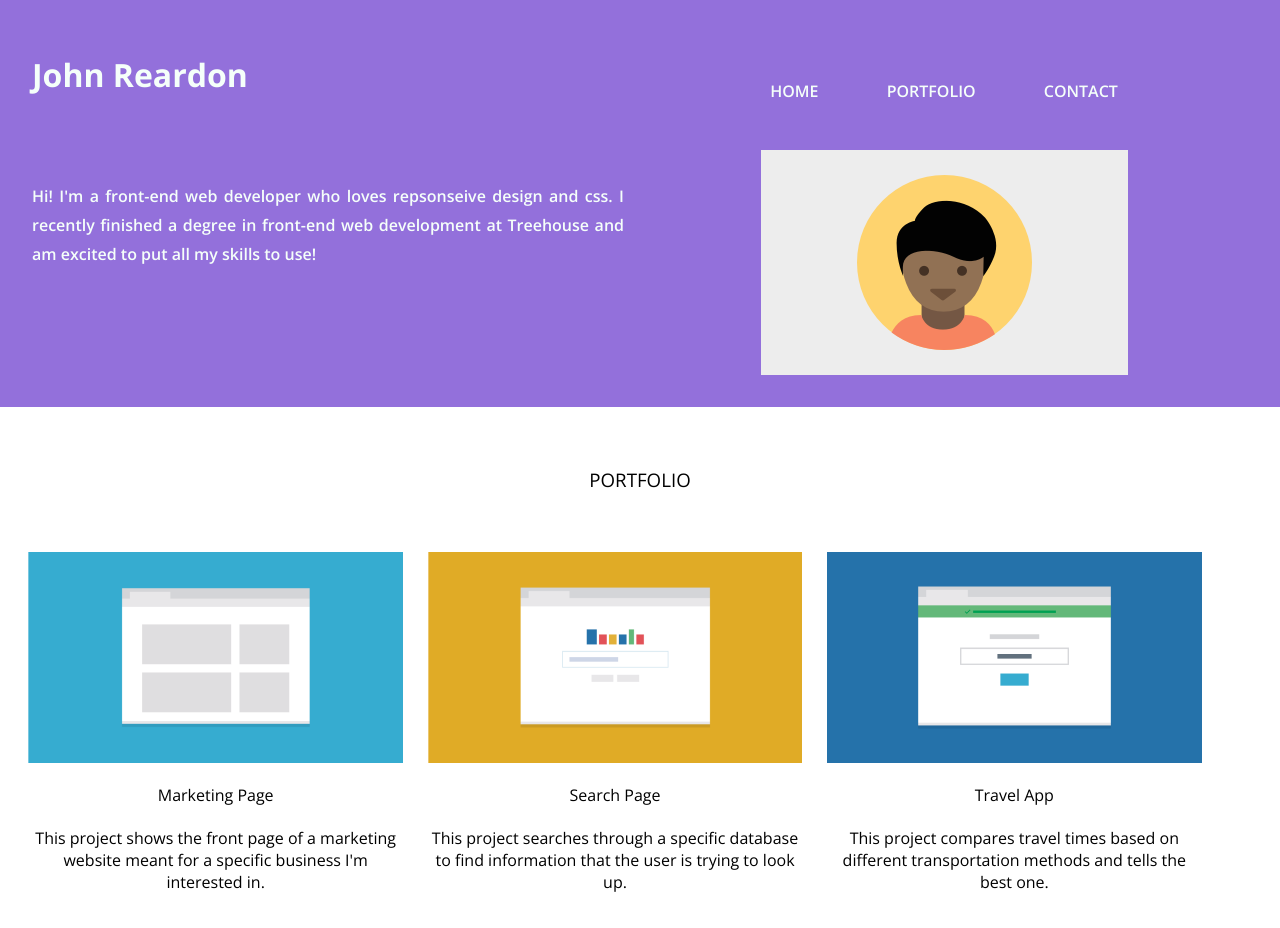
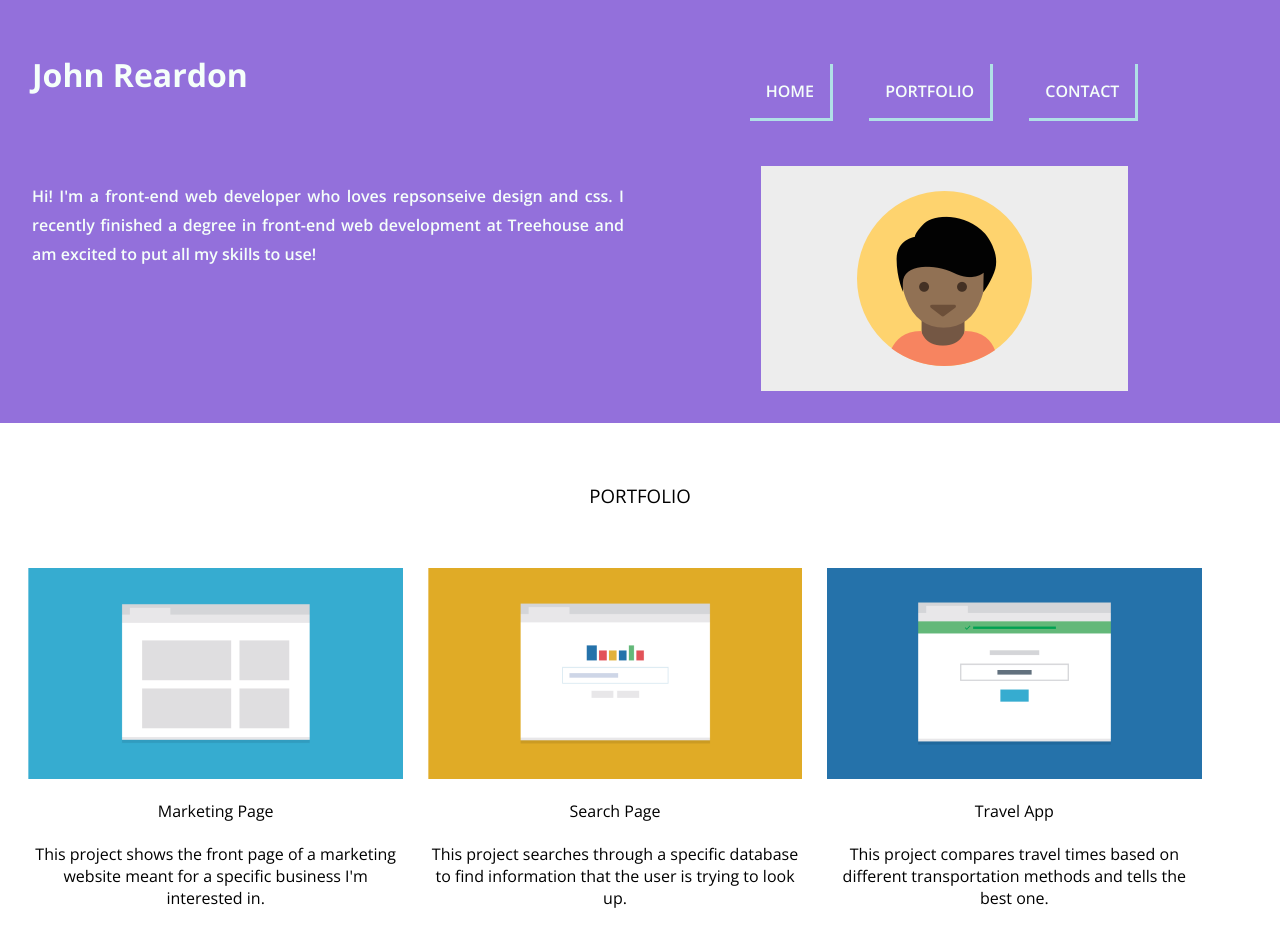
Before and after one commit to j-v-r/Treehouse-Project2, a plain HTML site: page index.html in a window 1280 px wide. Shown: the top 928 px of the page. Drawn offline with nearby package versions, Linux system fonts and the light colour scheme.

Commit message:
final draft
final draft for project 2

```diff
--- a/css/styles.css
+++ b/css/styles.css
@@ -73,9 +73,10 @@ footer {
   text-align: center;
 }
 
-footer h3 {
+footer h3 span{
   font-weight: 400;
   color: #F5FFFA;
+  border-bottom: 3px solid #B0E0E6;
 }
 
 footer p {
@@ -111,6 +112,10 @@ img {
 /**** Media Query Tablet ****/
 
 @media only screen and (min-width: 768px) {
+
+  a:hover {
+    color: #B0E0E6;
+  }
 
   header {
     padding: 2rem;
@@ -156,6 +161,9 @@ img {
     text-transform: uppercase;
     font-weight: 600;
     background-color: #9370db;
+    border-bottom: solid 3px #B0E0E6;
+    border-right: solid 3px #B0E0E6;
+    padding: 1rem;
   }
 
   header ul li a {
@@ -192,15 +200,17 @@ img {
   header ul  li {
     width: 50%;
     display: inline;
-    text-align: right;
-    margin: 0;
-    padding: 2rem;
+    margin: 0 1rem 0;
   }
 
   header p {
     font-weight: 600;
     padding-top: 1rem;
     display: block;
+  }
+
+  header img {
+    margin-top: 1rem;
   }
 
   section .row-1  {
--- a/index.html
+++ b/index.html
@@ -76,7 +76,7 @@
   <footer class="clearfix">
 
     <div id="footer-info">
-      <h3>Contact</h3>
+      <h3><span>Contact</span></h3>
       <p>If you're interested in chatting or want more information about what I've been working on, I'd love to hear from you!</p>
       <p>Phone <span>NA</span></p>
       <p>Email <span>reard060@umn.edu</span></p>
```
